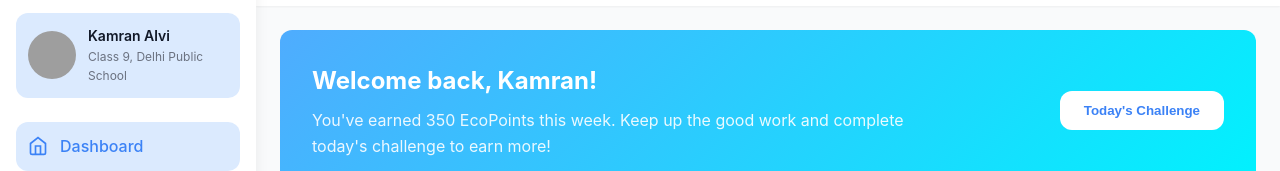
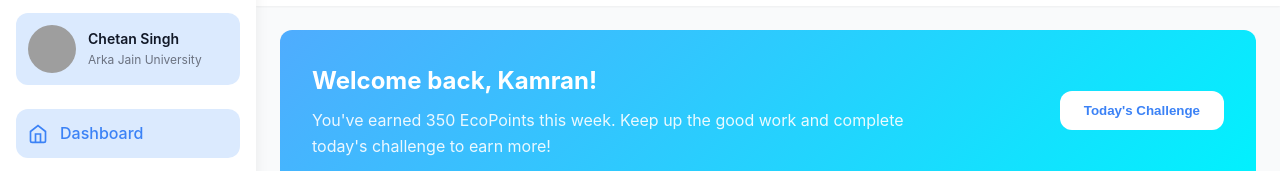
Before and after one commit to EcoVista25/EcoQuest, a plain HTML site: page dashboard.html in a window 1280 px wide. Shown: the part 65-236 px from the top of the page. Drawn offline with nearby package versions, Linux system fonts and the light colour scheme; grey boxes are pictures that could not be loaded.

Commit message:
Update dashboard.html

```diff
--- a/dashboard.html
+++ b/dashboard.html
@@ -1212,8 +1212,8 @@
                     <img src="https://images.pexels.com/photos/220453/pexels-photo-220453.jpeg?w=200&h=200&fit=crop&crop=faces" alt="User" class="avatar-img">
                 </div>
                 <div class="user-info">
-                    <h4 class="user-name">Kamran Alvi</h4>
-                    <p class="user-school">Class 9, Delhi Public School</p>
+                    <h4 class="user-name">Chetan Singh</h4>
+                    <p class="user-school">Arka Jain University</p>
                 </div>
             </div>
 
@@ -2399,4 +2399,5 @@
         }
     </script>
 </body>
+
 </html>
```
